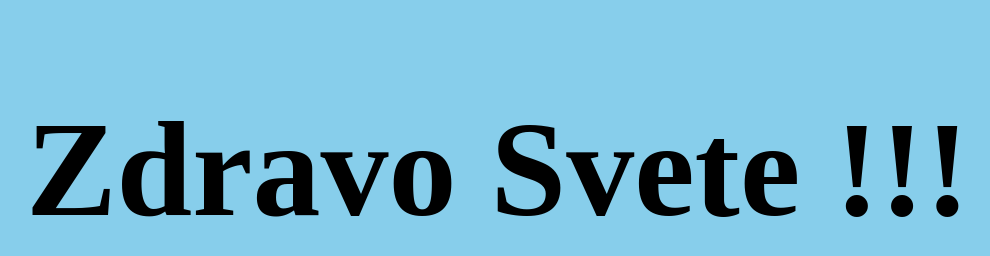
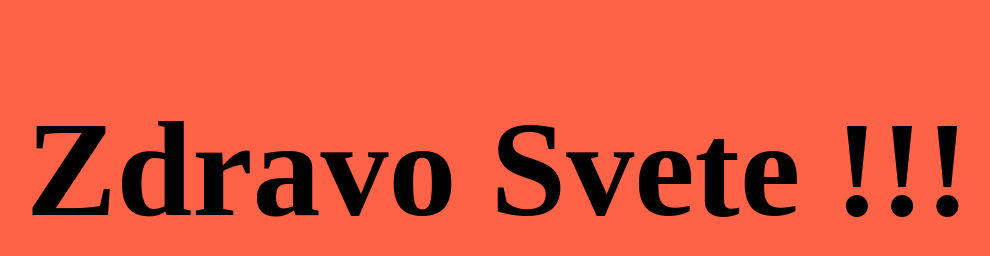
Before and after one commit to Danilovesovic/mySlider, a plain HTML site: page index.html in a window 1280 px wide. Shown: the whole page, without its empty margins (142-1132 px from the left). Drawn offline with Linux system fonts and the light colour scheme.

Commit message:
Update main.css

```diff
--- a/main.css
+++ b/main.css
@@ -1,5 +1,5 @@
 body {
-	background: skyblue;
+	background: tomato;
 	font-size: 68px;
 	text-align: center;
 }
```
